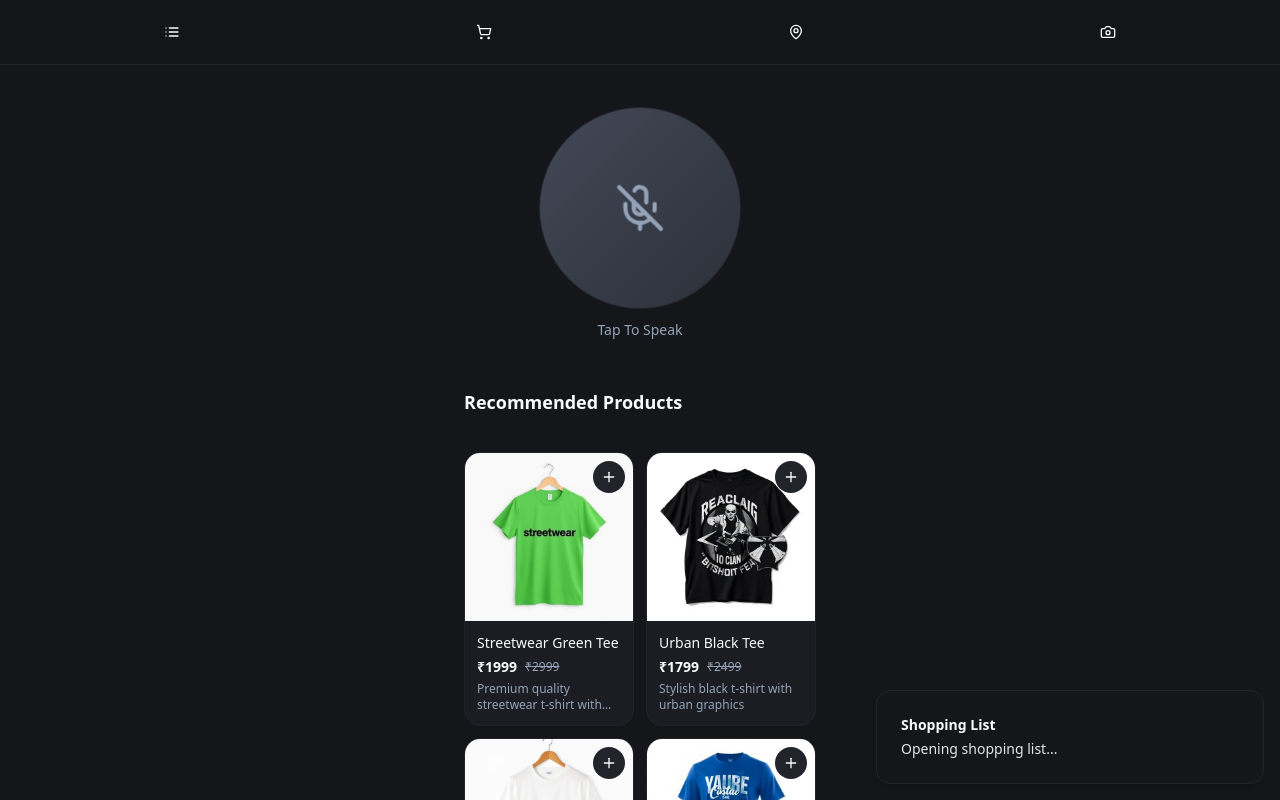
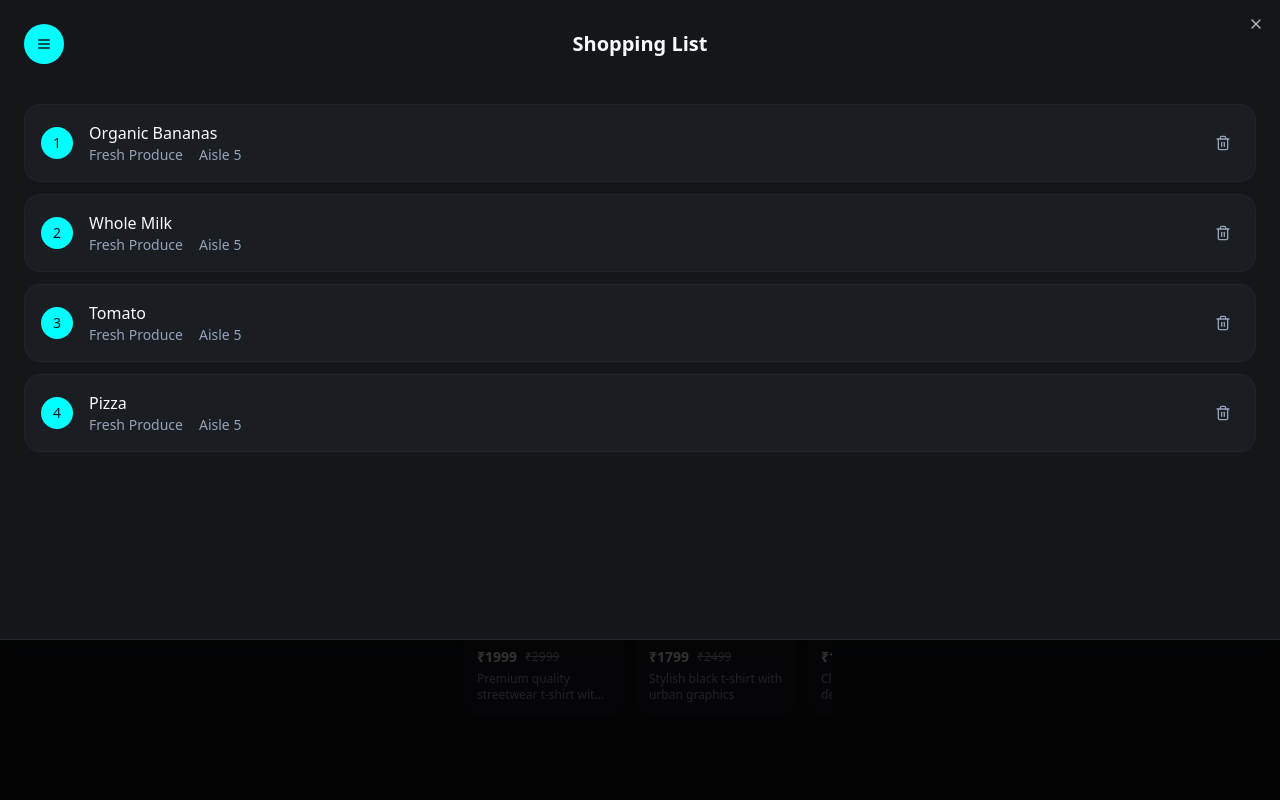
Before and after one commit to bhoomigundecha/vibeCart.ai, a React (Vite) app: page / in a window 1280 px wide. Both pictures are taken after a click on the button 172 px from the left and 32 px from the top of the page. Shown: the top 800 px of the page. Built offline with nearby package versions, Linux system fonts and the light colour scheme.

Commit message:
Refactor: Implement popups for navigation actions
- Make "Recommended Products" scroll horizontally.
- Implement popups for shopping list, map, and camera actions.
- Ensure popups are used instead of navigating to new pages.

```diff
--- /dev/null
+++ b/src/components/CameraInput.tsx
@@ -0,0 +1,51 @@
+import { useRef } from "react";
+import { Button } from "@/components/ui/button";
+import { Camera, Upload } from "lucide-react";
+import { useToast } from "@/hooks/use-toast";
+
+interface CameraInputProps {
+  onImageCapture?: (file: File) => void;
+}
+
+export function CameraInput({ onImageCapture }: CameraInputProps) {
+  const { toast } = useToast();
+  const fileInputRef = useRef<HTMLInputElement>(null);
+
+  const handleCameraClick = () => {
+    if (fileInputRef.current) {
+      fileInputRef.current.click();
+    }
+  };
+
+  const handleFileChange = (event: React.ChangeEvent<HTMLInputElement>) => {
+    const file = event.target.files?.[0];
+    if (file) {
+      onImageCapture?.(file);
+      toast({
+        title: "Image Captured",
+        description: `${file.name} has been selected`,
+      });
+    }
+  };
+
+  return (
+    <>
+      <input
+        ref={fileInputRef}
+        type="file"
+        accept="image/*"
+        capture="environment"
+        className="hidden"
+        onChange={handleFileChange}
+      />
+      <Button
+        variant="ghost"
+        size="icon"
+        onClick={handleCameraClick}
+        className="w-12 h-12 rounded-full hover:bg-secondary"
+      >
+        <Camera className="w-6 h-6 text-foreground" />
+      </Button>
+    </>
+  );
+}
--- /dev/null
+++ b/src/components/MapPopup.tsx
@@ -0,0 +1,89 @@
+import { Sheet, SheetContent, SheetHeader, SheetTitle } from "@/components/ui/sheet";
+import { Button } from "@/components/ui/button";
+import { MapPin, ArrowUp } from "lucide-react";
+import { useState } from "react";
+
+interface MapPopupProps {
+  open: boolean;
+  onOpenChange: (open: boolean) => void;
+}
+
+export function MapPopup({ open, onOpenChange }: MapPopupProps) {
+  const [selectedCategory, setSelectedCategory] = useState<string>("Daily");
+
+  const categories = [
+    { name: "Beverages", position: "left" },
+    { name: "Canned Good", position: "right" },
+    { name: "Frozen Foods", position: "left" },
+    { name: "Daily", position: "right", active: true },
+    { name: "Snacks", position: "left" },
+    { name: "Beverages", position: "bottom" },
+  ];
+
+  return (
+    <Sheet open={open} onOpenChange={onOpenChange}>
+      <SheetContent side="top" className="h-[80vh] bg-background">
+        <SheetHeader className="pb-4">
+          <div className="flex items-center justify-between">
+            <Button
+              variant="ghost"
+              size="icon"
+              className="w-10 h-10 rounded-full bg-primary text-primary-foreground"
+              onClick={() => onOpenChange(false)}
+            >
+              <MapPin className="w-5 h-5" />
+            </Button>
+            <SheetTitle className="text-xl font-semibold text-yellow-400">Fresh Produce</SheetTitle>
+            <div className="w-10" /> {/* Spacer */}
+          </div>
+        </SheetHeader>
+
+        <div className="flex-1 mt-8 space-y-6">
+          {/* Category Grid */}
+          <div className="grid grid-cols-2 gap-4">
+            {categories.slice(0, 4).map((category) => (
+              <Button
+                key={category.name}
+                variant={category.active ? "default" : "secondary"}
+                className={`h-16 text-base font-medium ${
+                  category.active
+                    ? "bg-primary text-primary-foreground"
+                    : "bg-muted text-muted-foreground hover:bg-muted/80"
+                }`}
+                onClick={() => setSelectedCategory(category.name)}
+              >
+                {category.name}
+              </Button>
+            ))}
+          </div>
+
+          <div className="grid grid-cols-2 gap-4">
+            {categories.slice(4).map((category) => (
+              <Button
+                key={`${category.name}-2`}
+                variant="secondary"
+                className="h-16 text-base font-medium bg-muted text-muted-foreground hover:bg-muted/80"
+                onClick={() => setSelectedCategory(category.name)}
+              >
+                {category.name}
+              </Button>
+            ))}
+          </div>
+
+          {/* Navigation Area */}
+          <div className="relative h-32 bg-muted/30 rounded-lg flex items-center justify-center">
+            <div className="absolute bottom-4 right-8">
+              <div className="flex flex-col items-center">
+                <div className="w-12 h-12 rounded-full bg-primary flex items-center justify-center mb-2">
+                  <div className="w-3 h-3 rounded-full bg-primary-foreground" />
+                </div>
+                <ArrowUp className="w-8 h-8 text-primary" />
+                <span className="text-sm font-medium text-foreground mt-1">{selectedCategory}</span>
+              </div>
+            </div>
+          </div>
+        </div>
+      </SheetContent>
+    </Sheet>
+  );
+}
--- a/src/components/MobileNavbar.tsx
+++ b/src/components/MobileNavbar.tsx
@@ -1,18 +1,19 @@
-import { List, ShoppingCart, MapPin, Camera } from "lucide-react";
+import { List, ShoppingCart, MapPin } from "lucide-react";
 import { Button } from "@/components/ui/button";
+import { CameraInput } from "@/components/CameraInput";
 
 interface MobileNavbarProps {
   onShoppingListClick: () => void;
   onCartClick: () => void;
   onMapClick: () => void;
-  onCameraClick: () => void;
+  onImageCapture?: (file: File) => void;
 }
 
 export function MobileNavbar({
   onShoppingListClick,
   onCartClick,
   onMapClick,
-  onCameraClick
+  onImageCapture
 }: MobileNavbarProps) {
   return (
     <nav className="fixed top-0 left-0 right-0 z-50 bg-background/80 backdrop-blur-sm border-b border-border">
@@ -44,14 +45,7 @@ export function MobileNavbar({
           <MapPin className="w-6 h-6 text-foreground" />
         </Button>
 
-        <Button
-          variant="ghost"
-          size="icon"
-          onClick={onCameraClick}
-          className="w-12 h-12 rounded-full hover:bg-secondary"
-        >
-          <Camera className="w-6 h-6 text-foreground" />
-        </Button>
+        <CameraInput onImageCapture={onImageCapture} />
       </div>
     </nav>
   );
--- a/src/components/ProductCards.tsx
+++ b/src/components/ProductCards.tsx
@@ -26,9 +26,10 @@ export function ProductCards({ products, onAddToCart }: ProductCardsProps) {
   }
 
   return (
-    <div className="grid grid-cols-2 gap-3 p-4">
+    <div className="overflow-x-auto">
+      <div className="flex gap-3 p-4 w-max">
         {products.map((product) => (
-        <Card key={product.id} className="bg-card border-border overflow-hidden">
+          <Card key={product.id} className="bg-card border-border overflow-hidden w-40 flex-shrink-0">
             <CardContent className="p-0">
               <div className="aspect-square relative overflow-hidden">
                 <img
@@ -73,5 +74,6 @@ export function ProductCards({ products, onAddToCart }: ProductCardsProps) {
           </Card>
         ))}
       </div>
+    </div>
   );
 }
--- /dev/null
+++ b/src/components/ShoppingListPopup.tsx
@@ -0,0 +1,76 @@
+import { Sheet, SheetContent, SheetHeader, SheetTitle } from "@/components/ui/sheet";
+import { Button } from "@/components/ui/button";
+import { Menu, Trash2 } from "lucide-react";
+import { useState } from "react";
+
+interface ShoppingItem {
+  id: string;
+  name: string;
+  category: string;
+  aisle: string;
+}
+
+interface ShoppingListPopupProps {
+  open: boolean;
+  onOpenChange: (open: boolean) => void;
+}
+
+export function ShoppingListPopup({ open, onOpenChange }: ShoppingListPopupProps) {
+  const [shoppingItems] = useState<ShoppingItem[]>([
+    { id: "1", name: "Organic Bananas", category: "Fresh Produce", aisle: "Aisle 5" },
+    { id: "2", name: "Whole Milk", category: "Fresh Produce", aisle: "Aisle 5" },
+    { id: "3", name: "Tomato", category: "Fresh Produce", aisle: "Aisle 5" },
+    { id: "4", name: "Pizza", category: "Fresh Produce", aisle: "Aisle 5" },
+  ]);
+
+  return (
+    <Sheet open={open} onOpenChange={onOpenChange}>
+      <SheetContent side="top" className="h-[80vh] bg-background">
+        <SheetHeader className="pb-4">
+          <div className="flex items-center justify-between">
+            <Button
+              variant="ghost"
+              size="icon"
+              className="w-10 h-10 rounded-full bg-primary text-primary-foreground"
+              onClick={() => onOpenChange(false)}
+            >
+              <Menu className="w-5 h-5" />
+            </Button>
+            <SheetTitle className="text-xl font-semibold text-foreground">Shopping List</SheetTitle>
+            <div className="w-10" /> {/* Spacer */}
+          </div>
+        </SheetHeader>
+
+        <div className="space-y-3 mt-6">
+          {shoppingItems.map((item, index) => (
+            <div
+              key={item.id}
+              className="flex items-center justify-between p-4 bg-muted/50 rounded-lg border border-border"
+            >
+              <div className="flex items-center space-x-4">
+                <div className="w-8 h-8 rounded-full bg-primary text-primary-foreground flex items-center justify-center text-sm font-medium">
+                  {index + 1}
+                </div>
+                <div>
+                  <h3 className="font-medium text-foreground">{item.name}</h3>
+                  <div className="flex items-center space-x-4 text-sm text-muted-foreground">
+                    <span>{item.category}</span>
+                    <span>{item.aisle}</span>
+                  </div>
+                </div>
+              </div>
+
+              <Button
+                variant="ghost"
+                size="icon"
+                className="w-8 h-8 text-muted-foreground hover:text-destructive"
+              >
+                <Trash2 className="w-4 h-4" />
+              </Button>
+            </div>
+          ))}
+        </div>
+      </SheetContent>
+    </Sheet>
+  );
+}
--- a/src/pages/Index.tsx
+++ b/src/pages/Index.tsx
@@ -2,6 +2,9 @@ import { useState } from "react";
 import { MobileNavbar } from "@/components/MobileNavbar";
 import { AIAudioBlob, AudioBlobState } from "@/components/AIAudioBlob";
 import { ProductCards, Product } from "@/components/ProductCards";
+import { ShoppingListPopup } from "@/components/ShoppingListPopup";
+import { MapPopup } from "@/components/MapPopup";
+import { CameraInput } from "@/components/CameraInput";
 import { useToast } from "@/hooks/use-toast";
 
 // Import product images
@@ -13,6 +16,8 @@ import tshirt4 from "@/assets/product-tshirt-4.jpg";
 const Index = () => {
   const { toast } = useToast();
   const [audioState, setAudioState] = useState<AudioBlobState>("inactive");
+  const [showShoppingList, setShowShoppingList] = useState(false);
+  const [showMap, setShowMap] = useState(false);
 
   // Sample products data
   const [products] = useState<Product[]>([
@@ -50,10 +55,7 @@ const Index = () => {
   ]);
 
   const handleShoppingList = () => {
-    toast({
-      title: "Shopping List",
-      description: "Opening shopping list...",
-    });
+    setShowShoppingList(true);
   };
 
   const handleCart = () => {
@@ -64,16 +66,13 @@ const Index = () => {
   };
 
   const handleMap = () => {
-    toast({
-      title: "Store Map",
-      description: "Opening in-store map...",
-    });
+    setShowMap(true);
   };
 
-  const handleCamera = () => {
+  const handleImageCapture = (file: File) => {
     toast({
-      title: "Camera",
-      description: "Opening camera...",
+      title: "Image Captured",
+      description: `${file.name} ready for processing`,
     });
   };
 
@@ -109,7 +108,7 @@ const Index = () => {
           onShoppingListClick={handleShoppingList}
           onCartClick={handleCart}
           onMapClick={handleMap}
-          onCameraClick={handleCamera}
+          onImageCapture={handleImageCapture}
         />
 
         {/* Main Content */}
@@ -141,6 +140,16 @@ const Index = () => {
             />
           </div>
         </div>
+
+        {/* Popups */}
+        <ShoppingListPopup
+          open={showShoppingList}
+          onOpenChange={setShowShoppingList}
+        />
+        <MapPopup
+          open={showMap}
+          onOpenChange={setShowMap}
+        />
       </div>
     </div>
   );
```
Lines whose indentation alone changed are shown as unchanged.
